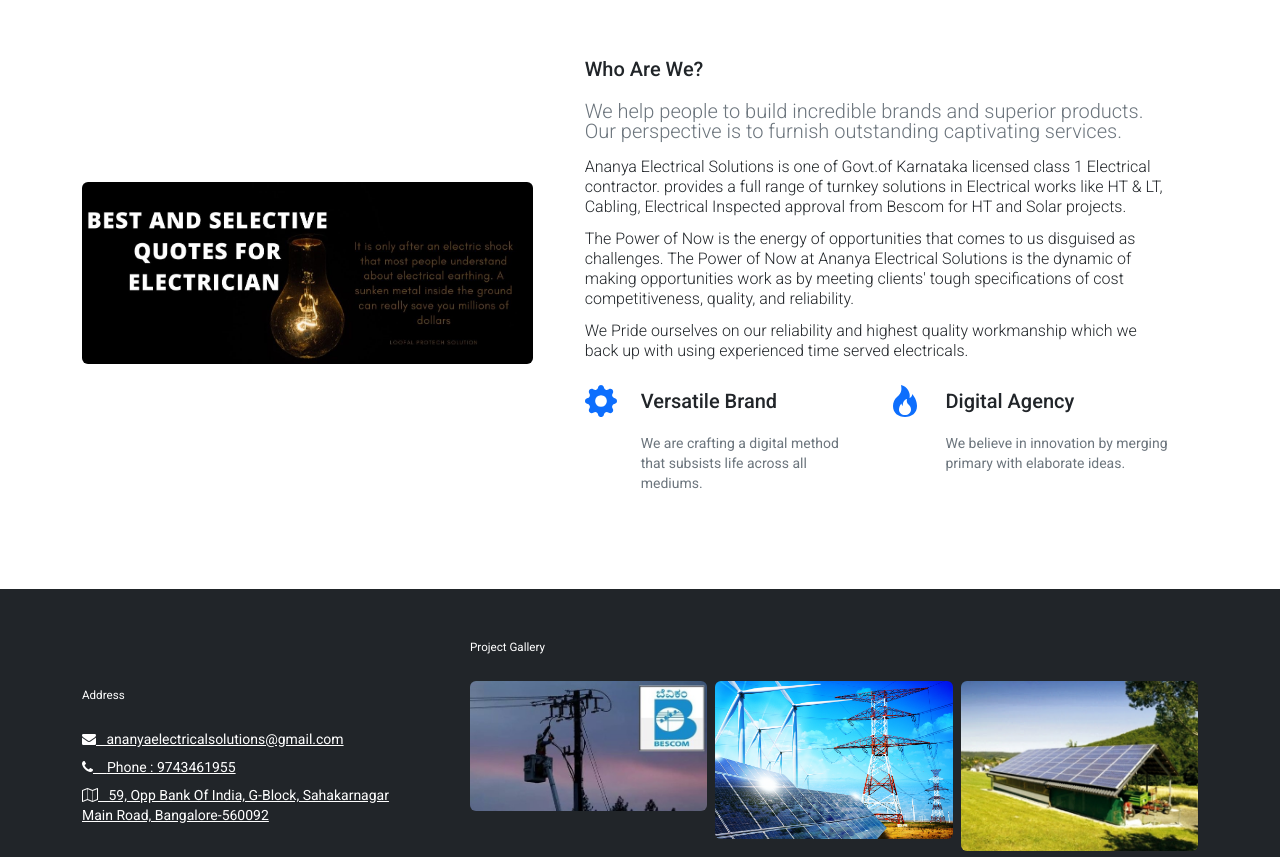
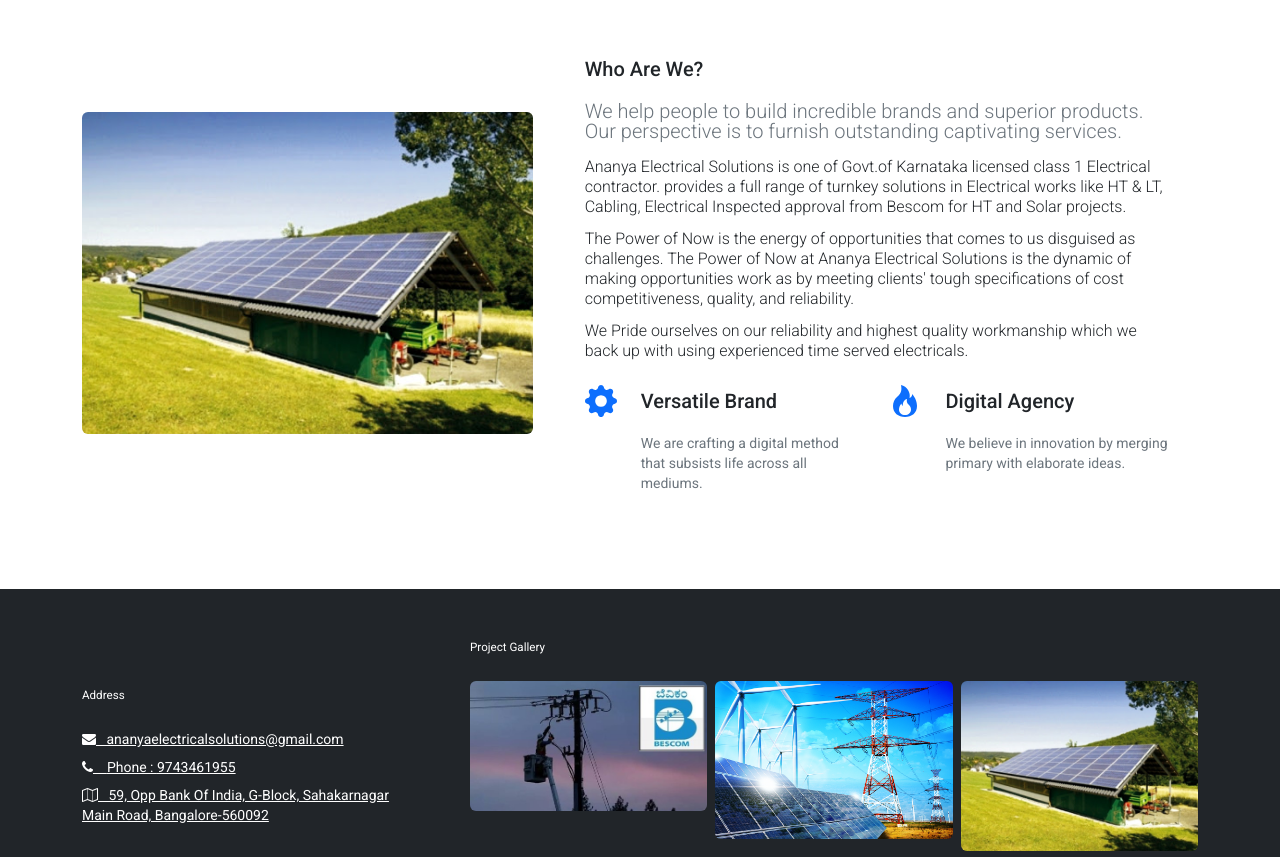
Before and after one commit to madhan987/ElectricalSolutions_release1, an Angular app: page /electrical-svc/about-us in a window 1280 px wide. Shown: the part 895-1752 px from the top of the page. Built offline with nearby package versions, Linux system fonts and the light colour scheme.

Commit message:
minor changes

```diff
--- a/src/app/electricalsvctypes/about-us/about-us.component.html
+++ b/src/app/electricalsvctypes/about-us/about-us.component.html
@@ -59,7 +59,7 @@
         <img
           class="img-fluid rounded"
           loading="lazy"
-          src="/assets/images/electrical1.jpg"
+          src="/assets/images/offgrid.jpg"
           alt="About 1"
         />
       </div>
```
